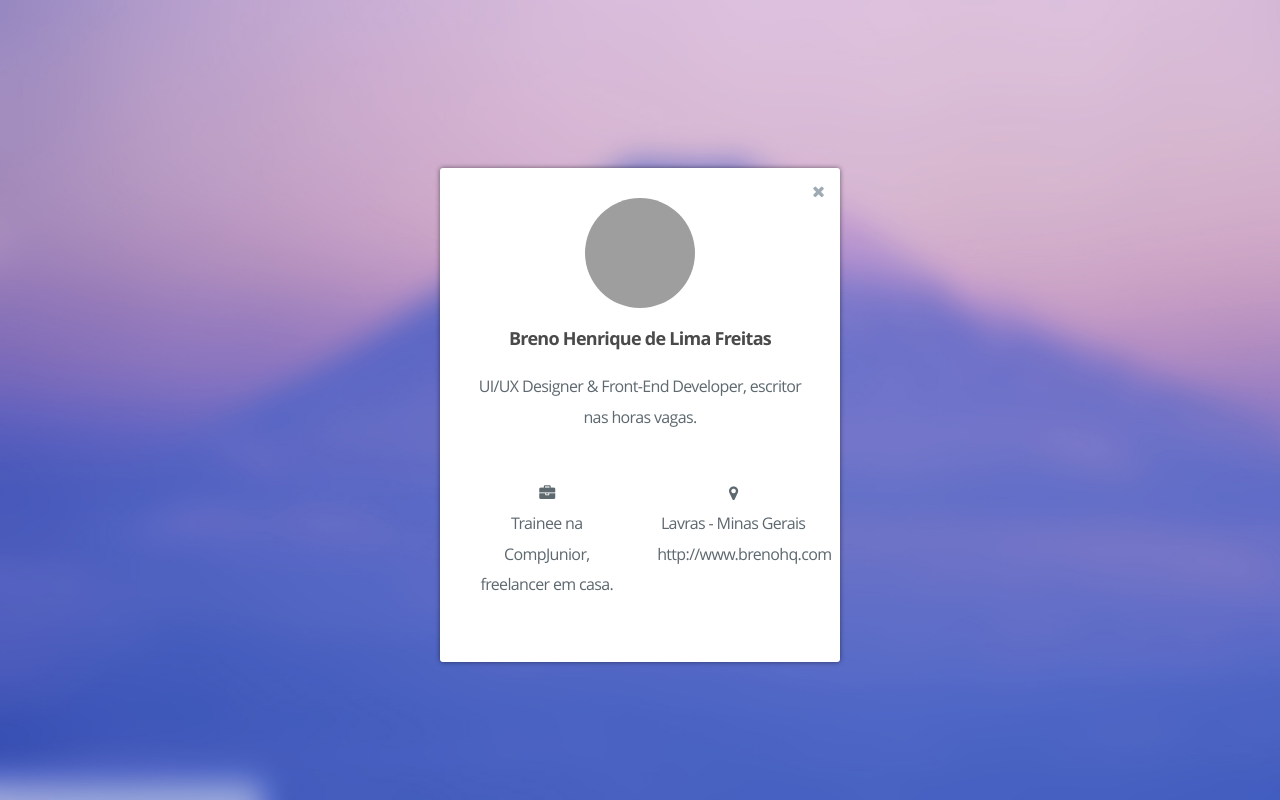
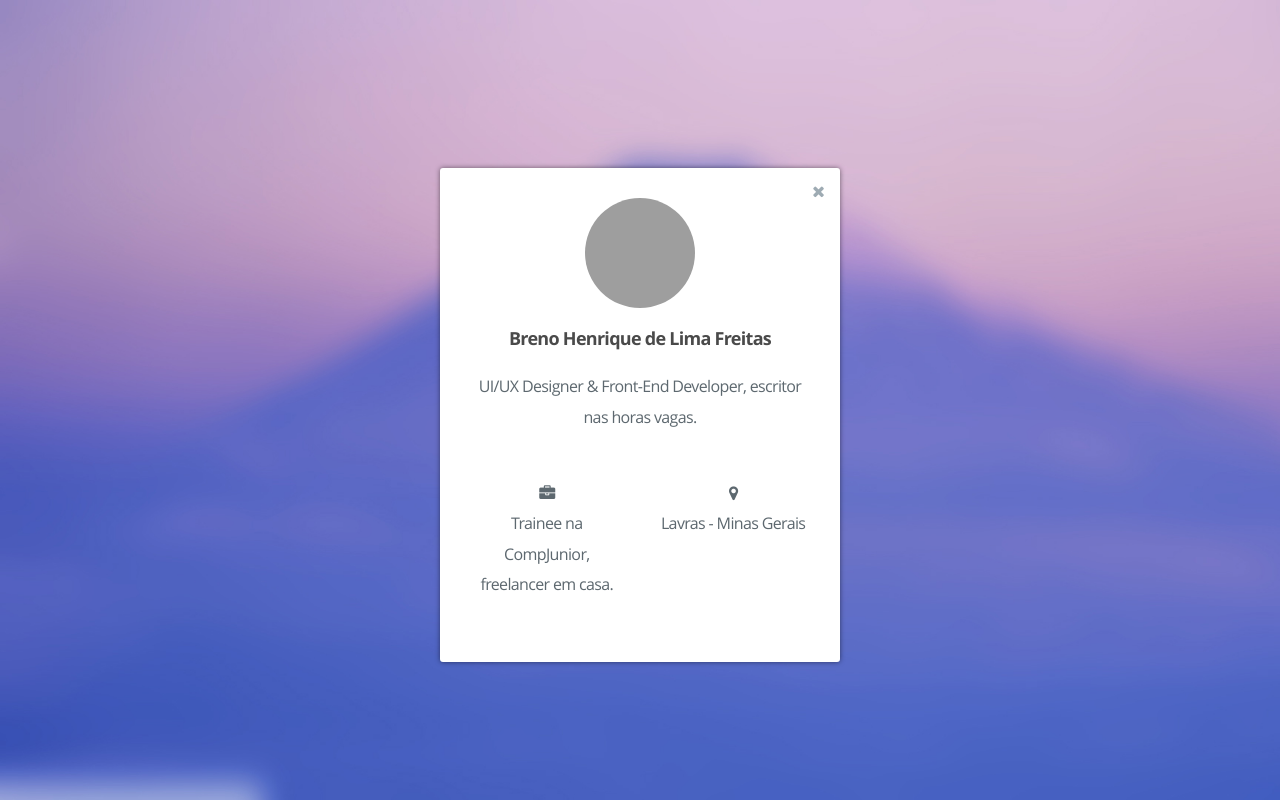
Before and after one commit to brenohq/brenohq.github.io, a plain HTML site: page index.html in a window 1280 px wide. Both pictures are taken after a click on the link "Sobre". Drawn offline with Linux system fonts and the light colour scheme; grey boxes are pictures that could not be loaded; a web font is replaced by a local one.

Commit message:
Site updated: 2016-07-03 16:03:07

```diff
--- a/index.html
+++ b/index.html
@@ -297,7 +297,7 @@
             <h5 id="about-card-location">
                 <i class="fa fa-map-marker"></i>
                 <br/>
-                Lavras - Minas Gerais http://www.brenohq.com
+                Lavras - Minas Gerais
             </h5>
 
     </div>
```
Also changed, not shown: 2016/07/03/Hospendando-um-blog-no-GitHub-Pages,-usando-NodeJS-e-Hexo/index.html (+1 -1 lines), all-archives/index.html (+1 -1 lines), all-categories/index.html (+1 -1 lines), all-tags/index.html (+1 -1 lines), archives/2016/07/index.html (+1 -1 lines), archives/2016/index.html (+1 -1 lines), archives/index.html (+1 -1 lines).
